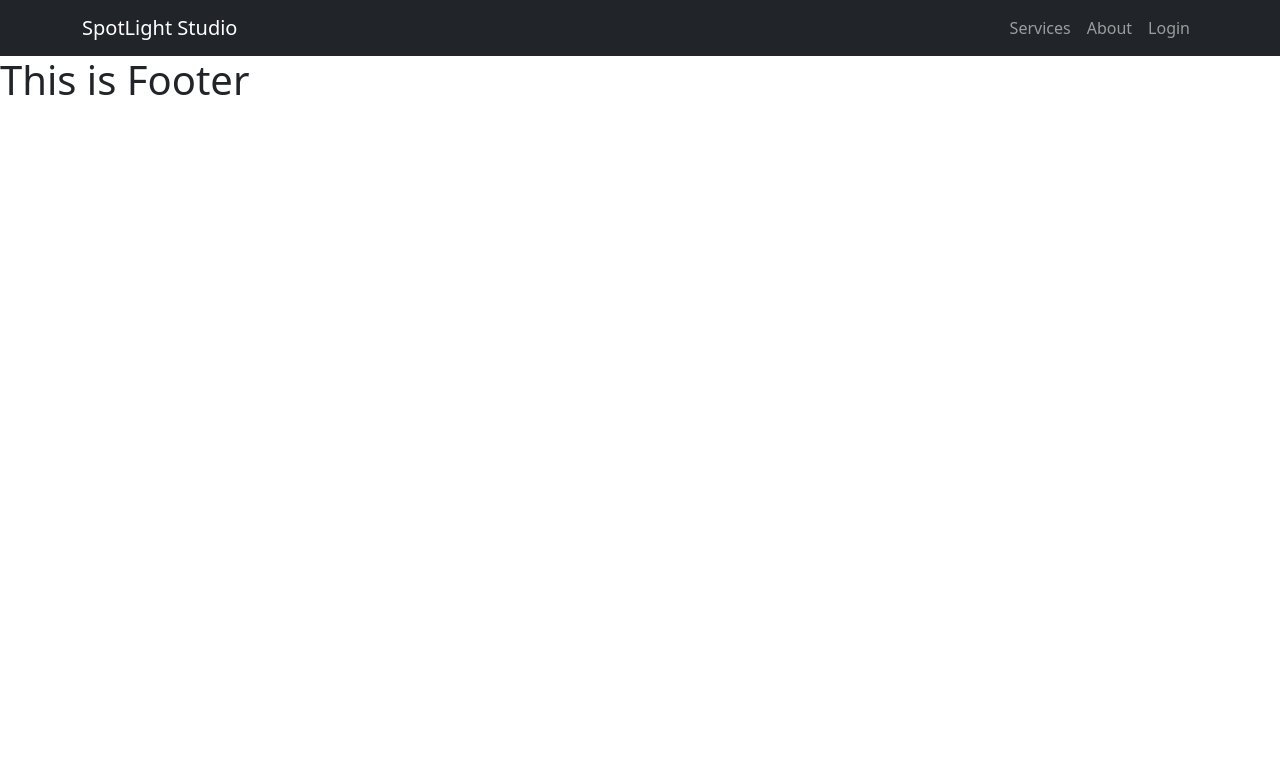
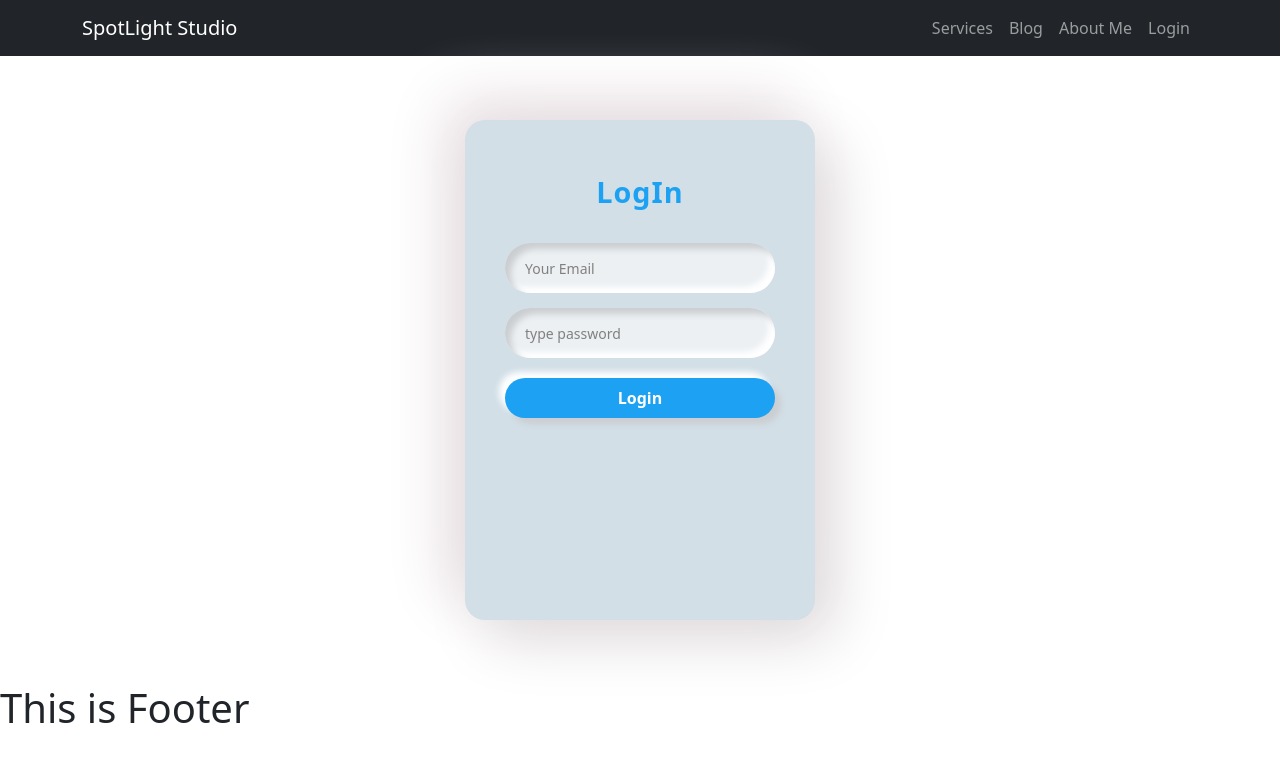
Before and after one commit to shagors/-independent-service-provider, a React (Create React App) app: page /login in a window 1280 px wide. Shown: the top 762 px of the page. Built offline with nearby package versions, Linux system fonts and the light colour scheme.

Commit message:
login page design and home page issues fix

```diff
--- a/package.json
+++ b/package.json
@@ -7,6 +7,7 @@
     "@testing-library/react": "^13.1.1",
     "@testing-library/user-event": "^13.5.0",
     "bootstrap": "^5.1.3",
+    "firebase": "^9.6.11",
     "react": "^18.0.0",
     "react-bootstrap": "^2.2.3",
     "react-dom": "^18.0.0",
--- a/src/App.js
+++ b/src/App.js
@@ -8,6 +8,7 @@ import Signup from './Pages/Registration/Signup/Signup';
 import About from './Pages/About/About';
 import NotFound from './Pages/Shared/NotFound/NotFound';
 import Footer from './Pages/Shared/Footer/Footer';
+import Blog from './Pages/Blog/Blog';
 
 function App() {
   return (
@@ -19,6 +20,7 @@ function App() {
         <Route path='/about' element={<About></About>}></Route>
         <Route path='/login' element={<Login></Login>}></Route>
         <Route path='/signup' element={<Signup></Signup>}></Route>
+        <Route path='/blog' element={<Blog></Blog>}></Route>
         <Route path='*' element={<NotFound></NotFound>}></Route>
       </Routes>
       <Footer></Footer>
--- /dev/null
+++ b/src/Pages/Blog/Blog.js
@@ -0,0 +1,11 @@
+import React from 'react';
+
+const Blog = () => {
+    return (
+        <div>
+            <h1>This is Blog</h1>
+        </div>
+    );
+};
+
+export default Blog;
--- a/src/Pages/Home/MyWork/MyWork.js
+++ b/src/Pages/Home/MyWork/MyWork.js
@@ -1,8 +1,14 @@
 import React from 'react';
+import {useNavigate} from 'react-router-dom'
 import './MyWork.css'
 
 const MyWork = ({work}) => {
     const {id, name, img, price, description} = work;
+    const navigate = useNavigate();
+    const navigateToWork = id => {
+        navigate(`/services/${id}`);
+    }
+
     return (
         <div>
             <div className="work">
@@ -10,8 +16,8 @@ const MyWork = ({work}) => {
                 <h2 className=''>{name}</h2>
                 <p className=''>${price}</p>
                 <p>{description}</p>
-                <button class="cta">
-                    <span>Hover me</span>
+                <button onClick={() => navigateToWork(id)} className="cta">
+                    <span>Hire me</span>
                     <svg viewBox="0 0 13 10" height="10px" width="15px">
                         <path d="M1,5 L11,5"></path>
                         <polyline points="8 1 12 5 8 9"></polyline>
--- a/src/Pages/Registration/Login/Login.css
+++ b/src/Pages/Registration/Login/Login.css
@@ -0,0 +1,86 @@
+.login-container {
+    position: relative;
+    width: 350px;
+    margin: 4rem auto;
+    height: 500px;
+    border-radius: 20px;
+    padding: 40px;
+    box-sizing: border-box;
+    background: #d2dfe7;
+    box-shadow:  20px 20px 60px #dfdadc,
+             -20px -20px 60px #e7dee1;
+}
+
+
+.login-title {
+    text-align: center;
+    margin-top: 10px;
+    font-weight: 900;
+    font-size: 1.8rem;
+    color: #1da1f2;
+    letter-spacing: 1px;
+}
+
+.login-form {
+    text-align: left;
+    margin-top: 30px;
+}
+
+.login-container label,
+.login-container input,
+.login-container button {
+    display: block;
+    width: 100%;
+    padding: 0;
+    border: none;
+    outline: none;
+    box-sizing: border-box;
+}
+
+.login-container label {
+    margin-bottom: 4px;
+    color: gray;
+    margin: 15px 0 5px 5px;
+
+}
+
+.login-container input::placeholder {
+    color: gray;
+}
+
+.login-container input {
+    background: #ecf0f3;
+    margin: 15px 0 0 0;
+    padding: 10px;
+    padding-left: 20px;
+    height: 50px;
+    font-size: 14px;
+    border-radius: 50px;
+    box-shadow: inset 6px 6px 6px #cbced1, inset -6px -6px 6px white;
+}
+
+.login-container button {
+    color: white;
+    margin-top: 20px;
+    background: #1da1f2;
+    height: 40px;
+    border-radius: 20px;
+    cursor: pointer;
+    font-weight: 900;
+    box-shadow: 6px 6px 6px #cbced1, -6px -6px 6px white;
+    transition: 0.5s;
+}
+
+.login-container button:hover {
+    box-shadow: none;
+}
+
+
+.error-message{
+    font-size: 12px;
+    color: red;
+    margin:10px;
+}
+.error-message::before{
+    content: "❌ ";
+}
--- a/src/Pages/Registration/Login/Login.js
+++ b/src/Pages/Registration/Login/Login.js
@@ -1,9 +1,18 @@
-import React from 'react';
+import React, { useState } from 'react';
+import './Login.css'
 
 const Login = () => {
+    const [email, setEmail] = useState('');
+
+
     return (
-        <div>
-
+        <div className='login-container'>
+            <div className="login-title">LogIn</div>
+            <form className='login-form'>
+                <input type="text" name="" id="" placeholder='Your Email'/>
+                <input type="password" name="" id="" placeholder='type password'/>
+                <button>Login</button>
+            </form>
         </div>
     );
 };
--- a/src/Pages/Shared/Header/Header.js
+++ b/src/Pages/Shared/Header/Header.js
@@ -12,7 +12,8 @@ const Header = () => {
                 <Navbar.Collapse id="responsive-navbar-nav">
                     <Nav className='ms-auto'>
                         <Nav.Link as={Link} to='/services'>Services</Nav.Link>
-                        <Nav.Link as={Link} to='/about'>About</Nav.Link>
+                        <Nav.Link as={Link} to='/blog'>Blog</Nav.Link>
+                        <Nav.Link as={Link} to='/about'>About Me</Nav.Link>
                         <Nav.Link as={Link} to='/login'>
                             Login
                         </Nav.Link>
```
Also changed, not shown: src/firebase.init.js (added, +24 -0 lines), 1 other file (tests, documents, lock files or other folders).
